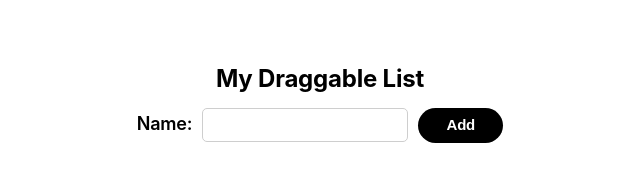
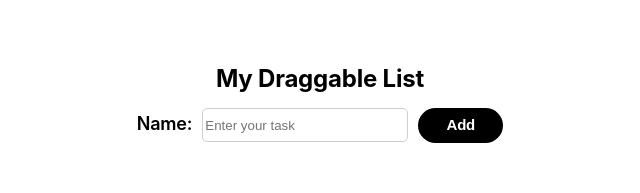
Before and after one commit to ahmetakinsel/react-draggable-todolist, a React (Create React App) app: page / in a window 1280 px wide. Shown: the top 193 px of the page, without its empty margins (320-960 px from the left). Built offline with nearby package versions, Linux system fonts and the light colour scheme.

Commit message:
draggable divs

```diff
--- a/src/components/Form.jsx
+++ b/src/components/Form.jsx
@@ -16,7 +16,17 @@ const styles = {
   },
 };
 
-const Wrapper = styled.div``;
+const Container = styled.div`
+  display: flex;
+  justify-content: center;
+  flex-direction: column;
+`;
+const Wrapper = styled.div`
+  display: flex;
+`;
+const FormWrapper = styled.div`
+  display: flex;
+`;
 
 const Header = styled.h2`
   line-height: 18px;
@@ -66,22 +76,27 @@ const Form = () => {
   };
   return (
     <>
-      <div>
+      <Container>
         <Header>My Draggable List</Header>
-        <div>
+        <FormWrapper>
           <form style={styles.form} onSubmit={handleSubmit(onSubmit)}>
             <Wrapper>
               <Label>
                 Name:
-                <input style={styles.input} type="text" {...register("name")} />
+                <input
+                  style={styles.input}
+                  type="text"
+                  {...register("name")}
+                  placeholder="Enter your task"
+                />
               </Label>
             </Wrapper>
             <Wrapper>
               <Button type="submit">Add</Button>
             </Wrapper>
           </form>
-        </div>
-      </div>
+        </FormWrapper>
+      </Container>
     </>
   );
 };
--- a/src/components/List.jsx
+++ b/src/components/List.jsx
@@ -92,7 +92,7 @@ const List = () => {
                     draggableId={item.id.toString()}
                     index={index}
                   >
-                    {(provided, snapshot) => (
+                    {(provided) => (
                       <ListWrapper
                         {...provided.draggableProps}
                         ref={provided.innerRef}
```
